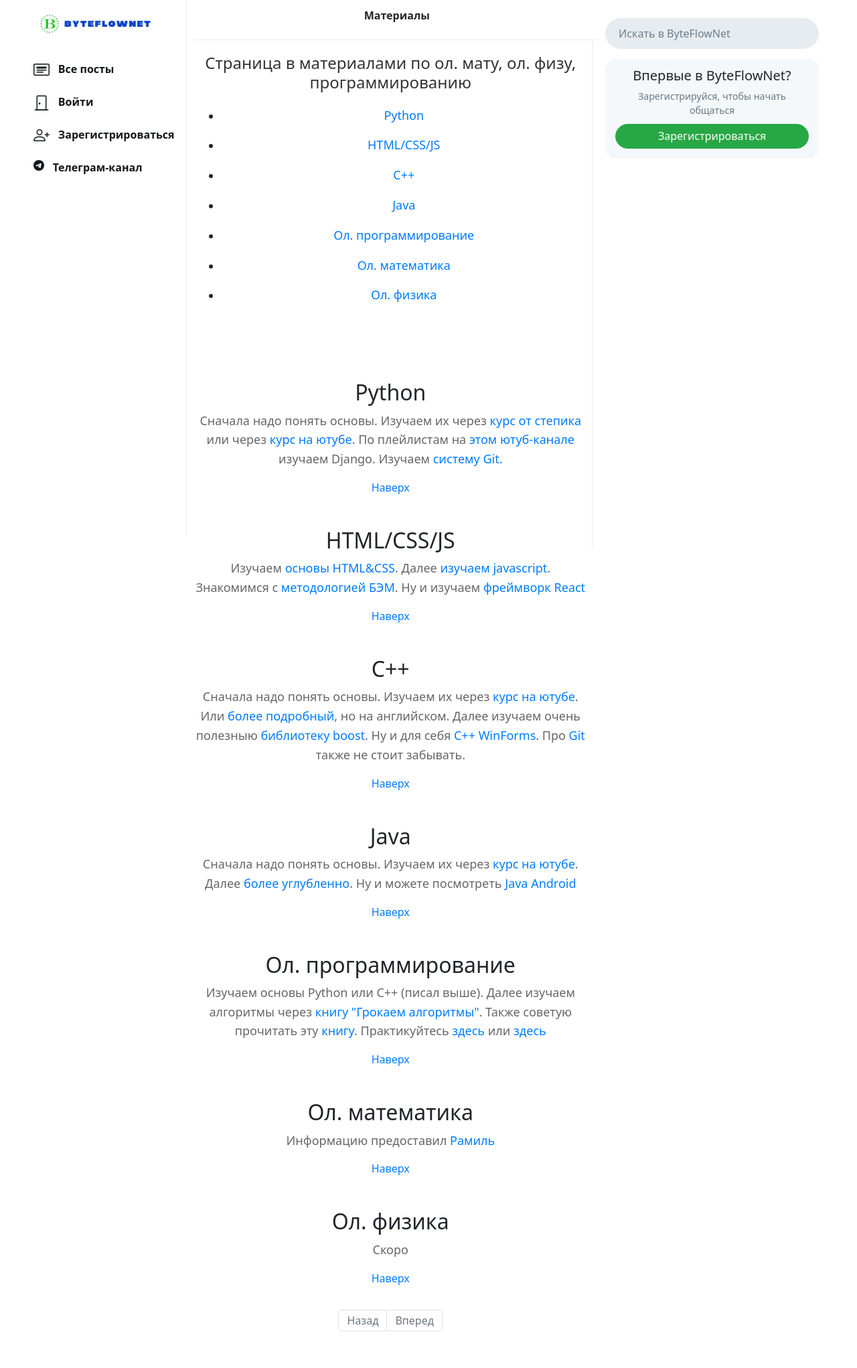
After one commit to ProstoDanik/ByteFlowNet, a Django app: page /n/materials in a window 1280 px wide. The commit adds this page. Shown: the whole page at 67% size. Run offline with Django 3.2, Linux system fonts and the light colour scheme; some libraries are stand-ins or nearby versions.

Commit message:
ByteFlowNet V4

```diff
--- a/network/templates/network/index.html
+++ b/network/templates/network/index.html
@@ -14,8 +14,9 @@
                     Сохраненные
                 {% elif page == 'profile' %}
                     Профиль
+
                 {% else %}
-                    Explore
+                    Материалы
                 {% endif %}
             </nav>
             <div class="left-div-content">
--- a/network/templates/network/layout.html
+++ b/network/templates/network/layout.html
@@ -131,6 +131,9 @@
                                             </div>
                                         </a>
                                     </li>
+
+
+
                                     <li class="nav-item" id="profile">
                                         <a href="{% url 'profile' user.username %}" class="nav-link">
                                             <div>
@@ -141,6 +144,31 @@
                                             </div>
                                         </a>
                                     </li>
+
+
+<li class="nav-item" id="materials">
+                                        <a href="{% url 'materials' %}" class="nav-link">
+                                            <div>
+<svg xmlns="http://www.w3.org/2000/svg" width="16" height="16" fill="currentColor" class="bi bi-book" viewBox="0 0 16 16">
+  <path d="M1 2.828c.885-.37 2.154-.769 3.388-.893 1.33-.134 2.458.063 3.112.752v9.746c-.935-.53-2.12-.603-3.213-.493-1.18.12-2.37.461-3.287.811V2.828zm7.5-.141c.654-.689 1.782-.886 3.112-.752 1.234.124 2.503.523 3.388.893v9.923c-.918-.35-2.107-.692-3.287-.81-1.094-.111-2.278-.039-3.213.492V2.687zM8 1.783C7.015.936 5.587.81 4.287.94c-1.514.153-3.042.672-3.994 1.105A.5.5 0 0 0 0 2.5v11a.5.5 0 0 0 .707.455c.882-.4 2.303-.881 3.68-1.02 1.409-.142 2.59.087 3.223.877a.5.5 0 0 0 .78 0c.633-.79 1.814-1.019 3.222-.877 1.378.139 2.8.62 3.681 1.02A.5.5 0 0 0 16 13.5v-11a.5.5 0 0 0-.293-.455c-.952-.433-2.48-.952-3.994-1.105C10.413.809 8.985.936 8 1.783z"/>
+</svg>
+                                                &nbsp;&nbsp;Материалы
+                                            </div>
+                                        </a>
+                                    </li>
+                                <li class="nav-item" id="tg">
+                                        <a href="https://t.me/byteflow_it" class="nav-link">
+                                            <div>
+<svg xmlns="http://www.w3.org/2000/svg" width="16" height="16" fill="currentColor" class="bi bi-telegram" viewBox="0 0 16 16">
+  <path d="M16 8A8 8 0 1 1 0 8a8 8 0 0 1 16 0zM8.287 5.906c-.778.324-2.334.994-4.666 2.01-.378.15-.577.298-.595.442-.03.243.275.339.69.47l.175.055c.408.133.958.288 1.243.294.26.006.549-.1.868-.32 2.179-1.471 3.304-2.214 3.374-2.23.05-.012.12-.026.166.016.047.041.042.12.037.141-.03.129-1.227 1.241-1.846 1.817-.193.18-.33.307-.358.336a8.154 8.154 0 0 1-.188.186c-.38.366-.664.64.015 1.088.327.216.589.393.85.571.284.194.568.387.936.629.093.06.183.125.27.187.331.236.63.448.997.414.214-.02.435-.22.547-.82.265-1.417.786-4.486.906-5.751a1.426 1.426 0 0 0-.013-.315.337.337 0 0 0-.114-.217.526.526 0 0 0-.31-.093c-.3.005-.763.166-2.984 1.09z"/>
+</svg>
+                                                &nbsp;&nbsp;Телеграм-канал
+                                            </div>
+                                        </a>
+                                    </li>
+
+
+
                                     <li class="nav-item" id="logout">
                                         <a href="{% url 'logout' %}" class="nav-link">
                                             <div>
@@ -154,6 +182,7 @@
                                         </a>
                                     </li>
                                 {% else %}
+
                                     <li class="nav-item" id="login">
                                         <a href="{% url 'login' %}" class="nav-link">
                                             <div>
@@ -174,6 +203,16 @@
                                                     <path fill-rule="evenodd" d="M13 7.5a.5.5 0 0 1 .5-.5h2a.5.5 0 0 1 0 1H14v1.5a.5.5 0 0 1-1 0v-2z"/>
                                                 </svg>
                                                 &nbsp;&nbsp;Зарегистрироваться
+                                            </div>
+                                        </a>
+                                    </li>
+                                                                <li class="nav-item" id="tg">
+                                        <a href="https://t.me/byteflow_it" class="nav-link">
+                                            <div>
+<svg xmlns="http://www.w3.org/2000/svg" width="16" height="16" fill="currentColor" class="bi bi-telegram" viewBox="0 0 16 16">
+  <path d="M16 8A8 8 0 1 1 0 8a8 8 0 0 1 16 0zM8.287 5.906c-.778.324-2.334.994-4.666 2.01-.378.15-.577.298-.595.442-.03.243.275.339.69.47l.175.055c.408.133.958.288 1.243.294.26.006.549-.1.868-.32 2.179-1.471 3.304-2.214 3.374-2.23.05-.012.12-.026.166.016.047.041.042.12.037.141-.03.129-1.227 1.241-1.846 1.817-.193.18-.33.307-.358.336a8.154 8.154 0 0 1-.188.186c-.38.366-.664.64.015 1.088.327.216.589.393.85.571.284.194.568.387.936.629.093.06.183.125.27.187.331.236.63.448.997.414.214-.02.435-.22.547-.82.265-1.417.786-4.486.906-5.751a1.426 1.426 0 0 0-.013-.315.337.337 0 0 0-.114-.217.526.526 0 0 0-.31-.093c-.3.005-.763.166-2.984 1.09z"/>
+</svg>
+                                                &nbsp;&nbsp;Телеграм-канал
                                             </div>
                                         </a>
                                     </li>
@@ -215,12 +254,12 @@
                     <form action="#">
                         <div class="search-div">
                             <div>
-                                <svg width="1em" height="1.6em" viewBox="0 0 16 6" class="bi bi-search" fill="#6d7e8c" xmlns="http://www.w3.org/2000/svg">
-                                    <path fill-rule="evenodd" d="M10.442 10.442a1 1 0 0 1 1.415 0l3.85 3.85a1 1 0 0 1-1.414 1.415l-3.85-3.85a1 1 0 0 1 0-1.415z"/>
-                                    <path fill-rule="evenodd" d="M6.5 12a5.5 5.5 0 1 0 0-11 5.5 5.5 0 0 0 0 11zM13 6.5a6.5 6.5 0 1 1-13 0 6.5 6.5 0 0 1 13 0z"/>
-                                </svg>
+<!--                                <svg width="1em" height="1.6em" viewBox="0 0 16 6" class="bi bi-search" fill="#6d7e8c" xmlns="http://www.w3.org/2000/svg">-->
+<!--                                    <path fill-rule="evenodd" d="M10.442 10.442a1 1 0 0 1 1.415 0l3.85 3.85a1 1 0 0 1-1.414 1.415l-3.85-3.85a1 1 0 0 1 0-1.415z"/>-->
+<!--                                    <path fill-rule="evenodd" d="M6.5 12a5.5 5.5 0 1 0 0-11 5.5 5.5 0 0 0 0 11zM13 6.5a6.5 6.5 0 1 1-13 0 6.5 6.5 0 0 1 13 0z"/>-->
+<!--                                </svg>-->
                             </div>
-                            <input type="text" name="query" id="search-box" placeholder="Искать в ByteFlowNet">
+                            <input type="text" name="search" id="search-box" placeholder="Искать в ByteFlowNet">
                         </div>
                     </form>
                 </nav>
--- /dev/null
+++ b/network/templates/network/materials.html
@@ -0,0 +1,84 @@
+{% extends 'network/index.html' %}
+
+{% load static %}
+
+{% block profile %}
+<!DOCTYPE html>
+<html>
+<head>
+  <style>
+    body {
+      background-color: white;
+      font-family: Arial, sans-serif;
+      text-align: center;
+      margin: 20px;
+    }
+    h1 {
+      color: #333;
+      font-size: 24px;
+      margin-bottom: 20px;
+    }
+    p {
+      color: #666;
+      font-size: 18px;
+      line-height: 1.6;
+    }
+  </style>
+</head>
+<body>
+  <h1 id="t8">Страница в материалами по ол. мату, ол. физу, программированию</h1>
+<ul>
+  <li><p><a href="#t1">Python</a></p></li>
+  <li><p><a href="#t2">HTML/CSS/JS</a></p></li>
+  <li><p><a href="#t3">C++</a></p></li>
+  <li><p><a href="#t4">Java</a></p></li>
+  <li><p><a href="#t5">Ол. программирование</a></p></li>
+  <li><p><a href="#t6">Ол. математика</a></p></li>
+  <li><p><a href="#t7">Ол. физика</a></p></li>
+</ul>
+  <br>
+  <br>
+  <br>
+  <br>
+  <h2 id="t1">Python</h2>
+  <p>Сначала надо понять основы. Изучаем их через <a href="https://stepik.org/course/58852/syllabus">курс от степика</a> или через <a href="https://www.youtube.com/watch?v=cfJrtx-k96U&t=48237s">курс на ютубе</a>. По плейлистам на <a href="https://www.youtube.com/@SeniorPomidorDeveloper/videos">этом ютуб-канале</a> изучаем Django. Изучаем <a href="https://www.atlassian.com/git/glossary#commands">систему Git.</a></p>
+  <a href="#t8">Наверх</a>
+  <br>
+  <br>
+  <br>
+<h2 id="t2">HTML/CSS/JS</h2>
+  <p>Изучаем <a href="https://www.youtube.com/watch?v=G3e-cpL7ofc">основы HTML&CSS</a>. Далее <a href="https://www.youtube.com/watch?v=CxgOKJh4zWE">изучаем javascript</a>. Знакомимся с <a href="https://ru.bem.info/methodology/">методологией БЭМ</a>. Ну и изучаем <a href="https://egghead.io/courses/the-beginner-s-guide-to-react">фреймворк React</a> </p>
+  <a href="#t8">Наверх</a>
+  <br>
+  <br>
+  <br>
+<h2 id="t3">C++</h2>
+  <p>Сначала надо понять основы. Изучаем их через <a href="https://www.youtube.com/playlist?list=PLDyJYA6aTY1llzwya3FrWX4tmo-hm491p">курс на ютубе</a>. Или <a href="https://www.youtube.com/watch?v=-TkoO8Z07hI">более подробный</a>, но на английском. Далее изучаем очень полезныю <a href="https://www.youtube.com/watch?v=23eXt2EuMLM&list=PLJDO7P5jAoXznYam4ucdMMcKJky8UHbhC">библиотеку boost</a>. Ну и для себя <a href="https://www.youtube.com/watch?v=TLqipry1o9s&list=PL0lO_mIqDDFU4jqX2KAJkp7dfpc-IuKjB">C++ WinForms</a>. Про <a href="https://www.atlassian.com/git/glossary#commands">Git</a> также не стоит забывать.</p>
+<a href="#t8">Наверх</a>
+  <br>
+  <br>
+  <br>
+<h2 id="t4">Java</h2>
+  <p>Сначала надо понять основы. Изучаем их через <a href="https://www.youtube.com/playlist?list=PLnh8EajVFTl6KGYdCWTlHdYPvpuqaBCTf">курс на ютубе</a>. Далее <a href="https://www.youtube.com/playlist?list=PLnh8EajVFTl40U079ZNoV-96gsmkznof3">более углубленно</a>. Ну и можете посмотреть <a href="https://www.youtube.com/watch?v=gYylK8NudWA&list=PL0lO_mIqDDFW13-lP3IgK9lZoM1M-oPl4&index=1">Java Android</a> </p>
+<a href="#t8">Наверх</a>
+  <br>
+  <br>
+  <br>
+<h2 id="t5">Ол. программирование</h2>
+  <p>Изучаем основы Python или C++ (писал выше). Далее изучаем алгоритмы через <a href="https://дз.ею/tmp/Bibl_progr_Sb_187kn/%D0%93%D1%80%D0%BE%D0%BA%D0%B0%D0%B5%D0%BC%20%D0%90%D0%BB%D0%B3%D0%BE%D1%80%D0%B8%D1%82%D0%BC%D1%8B.%20%D0%98%D0%BB%D0%BB%D1%8E%D1%81%D1%82%D1%80%D0%B8%D1%80%D0%BE%D0%B2%D0%B0%D0%BD%D0%BD%D0%BE%D0%B5%20%D0%BF%D0%BE%D1%81%D0%BE%D0%B1%D0%B8%D0%B5%20%D0%B4%D0%BB%D1%8F%20%D0%BF%D1%80%D0%BE%D0%B3%D1%80%D0%B0%D0%BC%D0%BC%D0%B8%D1%81%D1%82%D0%BE%D0%B2%20%D0%B8%20%D0%BB%D1%8E%D0%B1%D0%BE%D0%BF%D1%8B%D1%82%D1%81%D1%82%D0%B2%D1%83%D1%89%D0%B8%D1%85.%202017.PDF">книгу "Грокаем алгоритмы"</a>. Также советую прочитать эту <a href="https://do.sch24.ru:88/%D0%A3%D0%A7%D0%95%D0%91%D0%9D%D0%98%D0%9A%D0%98/%D0%BA%D0%BE%D0%BC%D0%BF%D1%8C%D1%8E%D1%82%D0%B5%D1%80%D1%8B/%D0%9F%D1%80%D0%BE%D0%B3%D1%80%D0%B0%D0%BC%D0%BC%D0%B8%D1%80%D0%BE%D0%B2%D0%B0%D0%BD%D0%B8%D0%B5/%D0%9E%D0%BB%D0%B8%D0%BC%D0%BF%D0%B8%D0%B0%D0%B4%D0%BD%D0%BE%D0%B5%20%D0%BF%D1%80%D0%BE%D0%B3%D1%80%D0%B0%D0%BC%D0%BC%D0%B8%D1%80%D0%BE%D0%B2%D0%B0%D0%BD%D0%B8%D0%B5%20(2018).pdf">книгу</a>. Практикуйтесь <a href="http://acmp.ru/">здесь</a> или <a href="http://codeforces.ru/">здесь</a> </p>
+<a href="#t8">Наверх</a>
+  <br>
+  <br>
+  <br>
+<h2 id="t6">Ол. математика</h2>
+<p>Информацию предоставил <a href="https://t.me/hahhhahahhahah">Рамиль</a></p>
+<a href="#t8">Наверх</a>
+  <br>
+  <br>
+  <br>
+<h2 id="t7">Ол. физика</h2>
+<p>Скоро</p>
+<a href="#t8">Наверх</a>
+</body>
+</html>
+{% endblock %}
--- a/network/templates/network/register.html
+++ b/network/templates/network/register.html
@@ -41,12 +41,12 @@
 
 
            <div class="form-group">
-                <input class="form-control inp usrname" type="text" name="bio" placeholder="О себе *" autocomplete="off">
+                <input class="form-control inp usrname" type="text" name="bio" placeholder="О себе " autocomplete="off">
                 <span class="star small"></span>
             </div>
 
             <div class="form-group">
-                <input class="form-control inp usrname" type="text" name="spec" placeholder="Специализация(ол.мат, python, java) *" autocomplete="off">
+                <input class="form-control inp usrname" type="text" name="spec" placeholder="Специализация(ол.мат, python, java) " autocomplete="off">
                 <span class="star small"></span>
             </div>
 
--- a/network/urls.py
+++ b/network/urls.py
@@ -25,6 +25,7 @@ urlpatterns = [
     path("n/post/<int:post_id>/delete", views.delete_post, name="deletepost"),
     path("<str:username>/follow", views.follow, name="followuser"),
     path("<str:username>/unfollow", views.unfollow, name="unfollowuser"),
-    path("n/post/<int:post_id>/edit", views.edit_post, name="editpost")
+    path("n/post/<int:post_id>/edit", views.edit_post, name="editpost"),
+    path("n/materials", views.materials, name="materials"),
 ]
 urlpatterns += static(settings.MEDIA_URL, document_root=settings.MEDIA_ROOT)
--- a/network/views.py
+++ b/network/views.py
@@ -22,7 +22,13 @@ def index(request):
     suggestions = []
     if request.user.is_authenticated:
         followings = Follower.objects.filter(followers=request.user).values_list('user', flat=True)
+
+
         suggestions = User.objects.exclude(pk__in=followings).exclude(username=request.user.username).order_by("?")[:6]
+
+
+
+
     return render(request, "network/index.html", {
         "posts": posts,
         "suggestions": suggestions,
@@ -377,3 +383,9 @@ def delete_post(request, post_id):
             return HttpResponse("Method must be 'PUT'")
     else:
         return HttpResponseRedirect(reverse('login'))
+
+
+
+
+def materials(request):
+    return render(request, 'network/materials.html')
```
Also changed, not shown: db.sqlite3.
